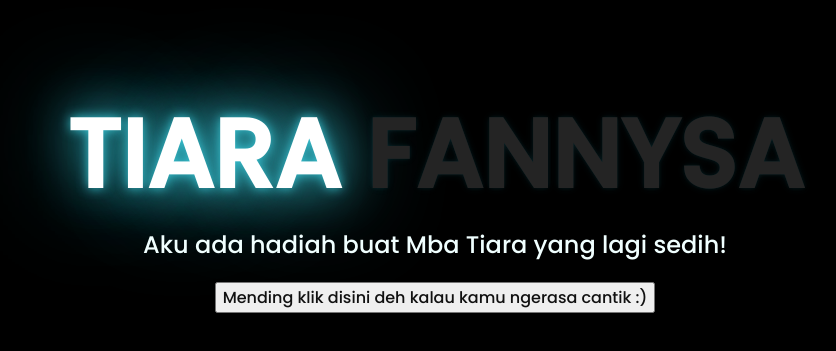
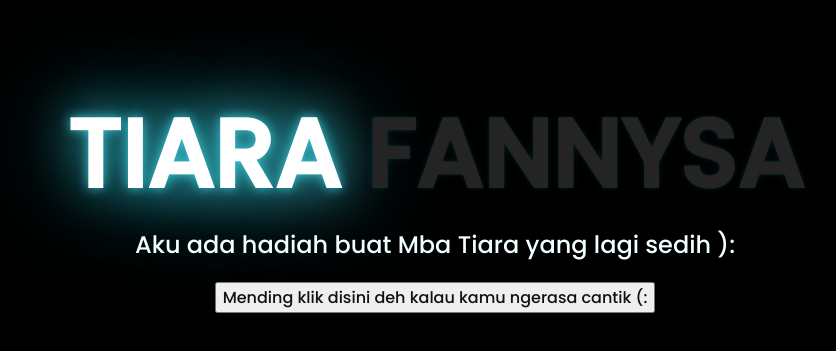
Before and after one commit to jerapahterbangg/radityabernanda.github.io, a plain HTML site: page index.html in a window 1280 px wide. Shown: the part 211-562 px from the top of the page, without its empty margins (213-1049 px from the left). Drawn offline with Linux system fonts and the light colour scheme.

Commit message:
Update index.html1

```diff
--- a/index.html
+++ b/index.html
@@ -18,11 +18,11 @@
     </div>
 
     <div class="description">
-        <span>Aku ada hadiah buat Mba Tiara yang lagi sedih!</span>
+        <span>Aku ada hadiah buat Mba Tiara yang lagi sedih ):</span>
     </div>
     <div class="button">
         <button>
-            <a href="flower.html">Mending klik disini deh kalau kamu ngerasa cantik :)</a>
+            <a href="flower.html">Mending klik disini deh kalau kamu ngerasa cantik (:</a>
         </button>
 
     </div>
```
